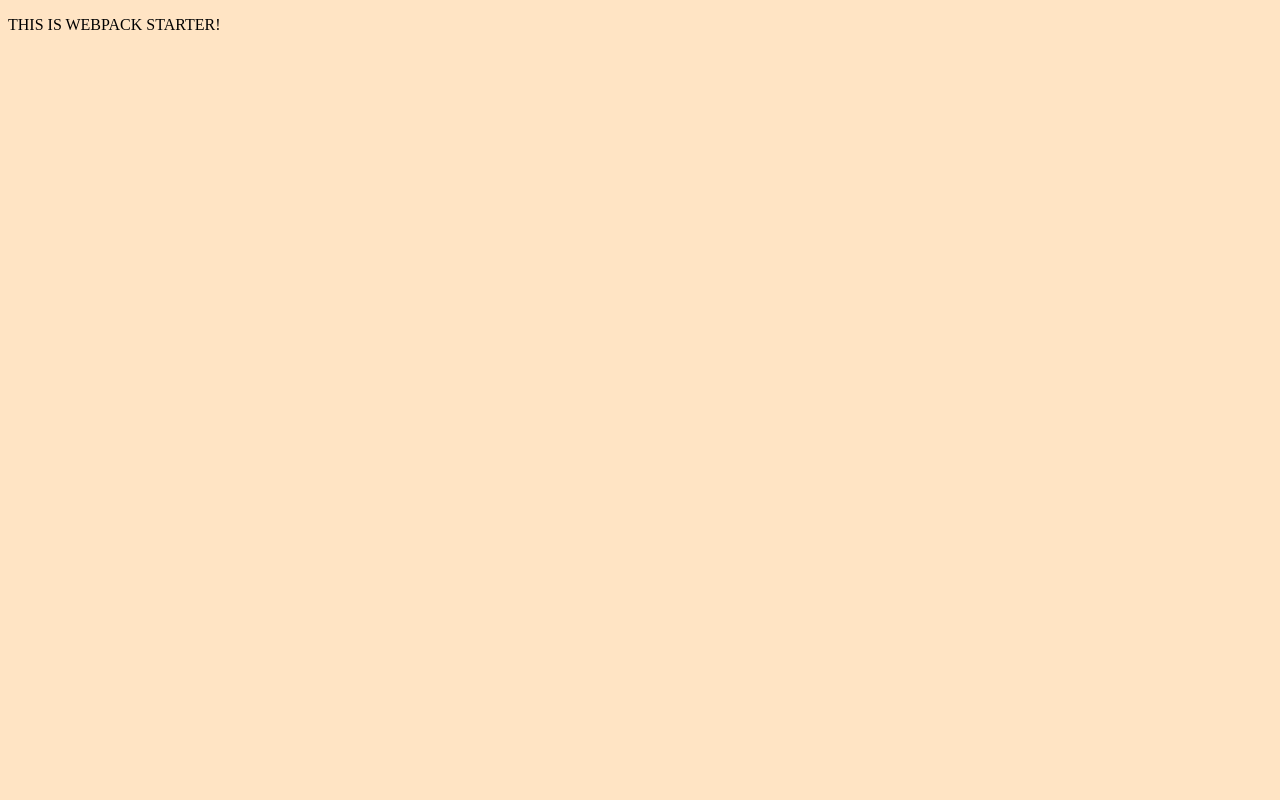
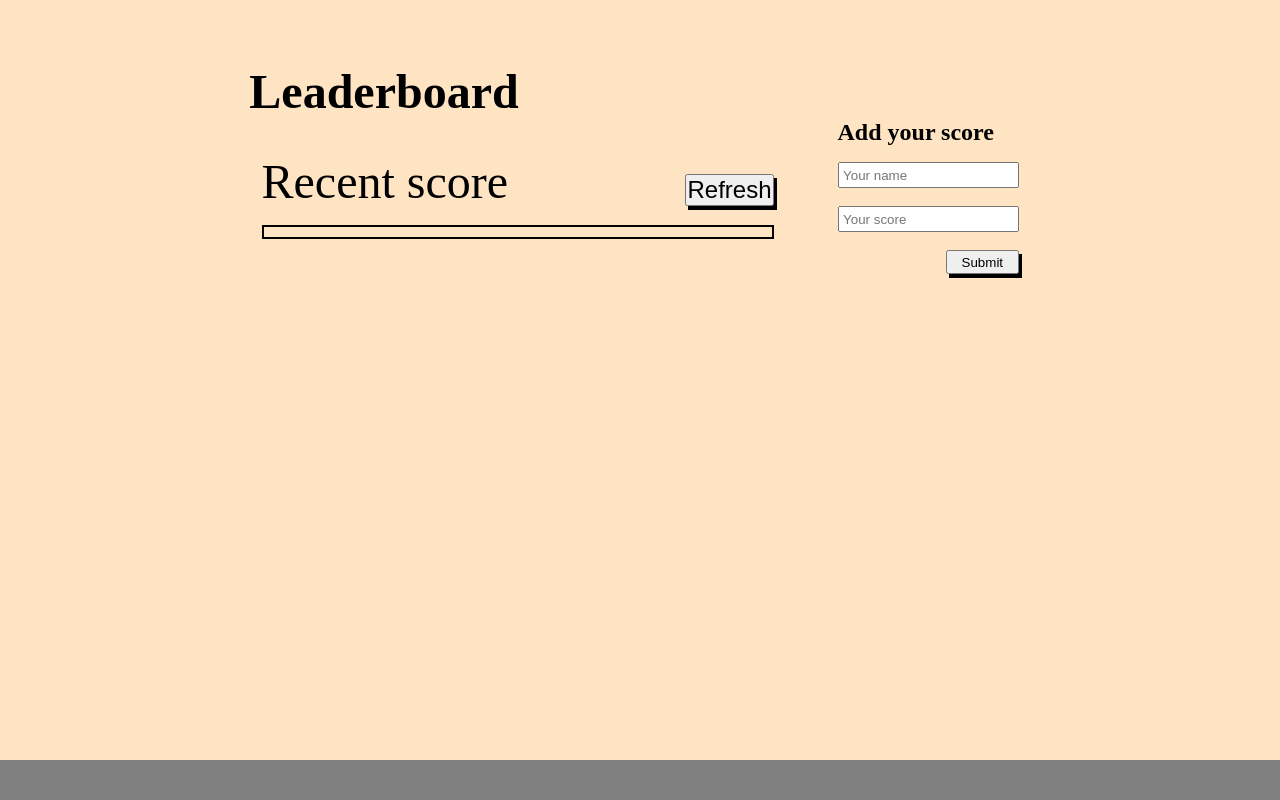
Before and after one commit to CaptainBawa/ScoreTracker, a website built with webpack: page dist/index.html in a window 1280 px wide. Built offline with nearby package versions, Linux system fonts and the light colour scheme.

Commit message:
Webpack source files

```diff
--- a/dist/index.html
+++ b/dist/index.html
@@ -3,9 +3,25 @@
   <head>
     <meta charset="UTF-8" />
     <meta name="viewport" content="width=device-width, initial-scale=1.0" />
-    <title>Wbpack Exercise</title>
+    <script src="https://kit.fontawesome.com/d9a272ac0d.js" crossorigin="anonymous"></script>
+    <title>Leader Board Homepage</title>
   <script defer src="index.bundle.js"></script></head>
   <body>
-    <p>This is Webpack Starter!</p>
+    <header><h1>Leaderboard</h1></header>
+    <main>
+      <section class="display-score">
+        <h2 class="recent">Recent score <span><button>Refresh</button></span></h2>
+        <ul class="scores"></ul>
+      </section>
+      <section class="add-score">
+        <h2>Add your score</h2>
+        <form>
+          <input type="text" id="name" placeholder="Your name"><br>
+          <input type="text" id="score" placeholder="Your score"><br>
+          <input type="submit" id="button" value="Submit">
+        </form>
+      </section>
+    </main>
+    <footer></footer>
   </body>
 </html>
```
Also changed, not shown: dist/index.bundle.js (+1 -1 lines).
